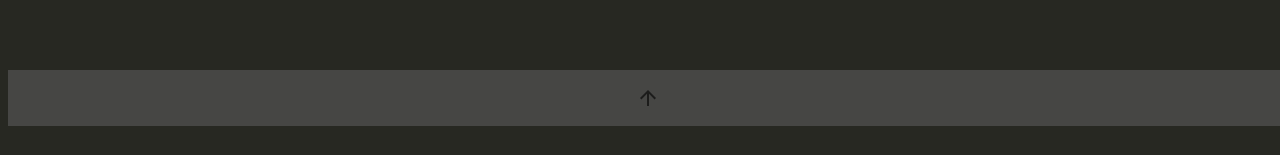
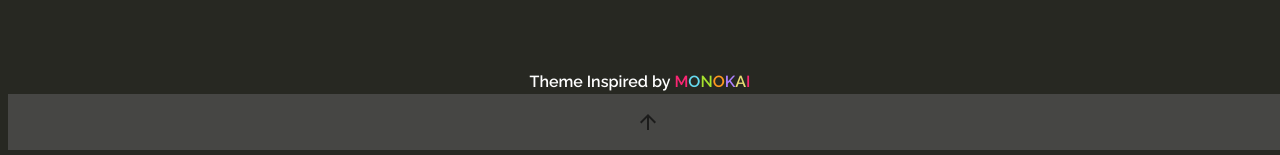
Before and after one commit to nccandiotti/portfolio, a React (Create React App) app: page / in a window 1280 px wide. Shown: the part 1547-1702 px from the top of the page. Before the commit the page ends 1681 px from the top, so only its background shows below. Built offline with nearby package versions, Linux system fonts and the light colour scheme; a web font is replaced by a local one.

Commit message:
added theme and updated about :

```diff
--- a/src/components/About.js
+++ b/src/components/About.js
@@ -54,9 +54,8 @@ function About() {
           pathologist, I hope to contribute a unique perspective on accessibilty
           in technology. My toolkit currently includes JavaScript, React, Ruby,
           and Rails. I'm a continuous learner and next on my list are Python and
-          React Native. My love for languages, problem solving and exploring the
-          intersection of communication and technology has led me to find my
-          purpose as a developer.
+          React Native. My love for languages, problem solving, and teamwork
+          have led me to find my purpose as a developer.
         </Typography>
 
         {/* closing function bracket */}
--- a/src/components/Footer.js
+++ b/src/components/Footer.js
@@ -3,15 +3,51 @@ import Box from "@mui/material/Box"
 import Link from "@mui/material/Link"
 import BottomNavigation from "@mui/material/BottomNavigation"
 import BottomNavigationAction from "@mui/material/BottomNavigationAction"
-import RestoreIcon from "@mui/icons-material/Restore"
-import FavoriteIcon from "@mui/icons-material/Favorite"
-import LocationOnIcon from "@mui/icons-material/LocationOn"
+
 import ArrowUpwardIcon from "@mui/icons-material/ArrowUpward"
-import EmailOutlinedIcon from "@mui/icons-material/EmailOutlined"
-import IconButton from "@mui/material/IconButton"
+
+import Typography from "@mui/material/Typography"
+import { createTheme, ThemeProvider } from "@mui/material/styles"
+
+const theme = createTheme({
+  palette: {
+    text: {
+      primary: "#fff",
+    },
+  },
+  typography: {
+    fontWeight: 400,
+    fontFamily: "Raleway",
+    color: "white",
+  },
+})
 
 export default function Footer() {
   return (
+    <>
+      {" "}
+      {
+        <Typography
+          sx={{
+            color: "#fff",
+            marginTop: "10px",
+            display: "flex",
+            justifyContent: "center",
+            fontWeight: "bold",
+          }}
+          theme={theme}
+        >
+          {`Theme Inspired by `}
+          <span style={{ color: "#F92672 " }}>&nbsp;</span>
+          <span style={{ color: "#F92672 " }}>M</span>
+          <span style={{ color: "#66D9EF" }}>O</span>
+          <span style={{ color: "#A6E22E" }}>N</span>
+          <span style={{ color: " #FD971F" }}>O</span>
+          <span style={{ color: " #AE81FF " }}>K</span>
+          <span style={{ color: "#E6DB74" }}> A</span>
+          <span style={{ color: "#F92672 " }}>I</span>
+        </Typography>
+      }
       <Box sx={{ backgroundColor: " #272822a7", width: "100vw" }}>
         <BottomNavigation sx={{ backgroundColor: " #464644" }}>
           {/* <IconButton>
@@ -31,5 +67,6 @@ export default function Footer() {
           />
         </BottomNavigation>
       </Box>
+    </>
   )
 }
```
Lines whose indentation alone changed are shown as unchanged.
